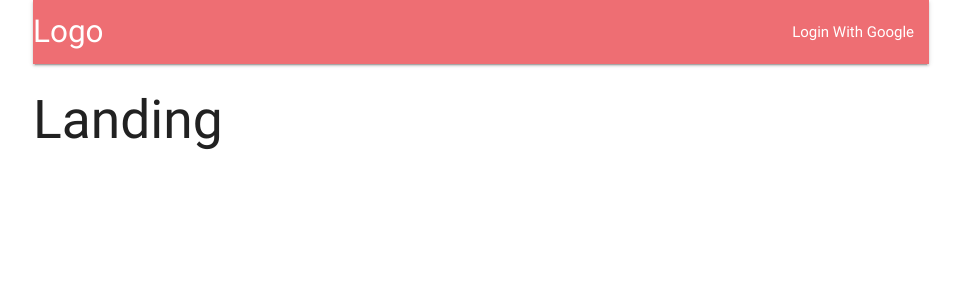
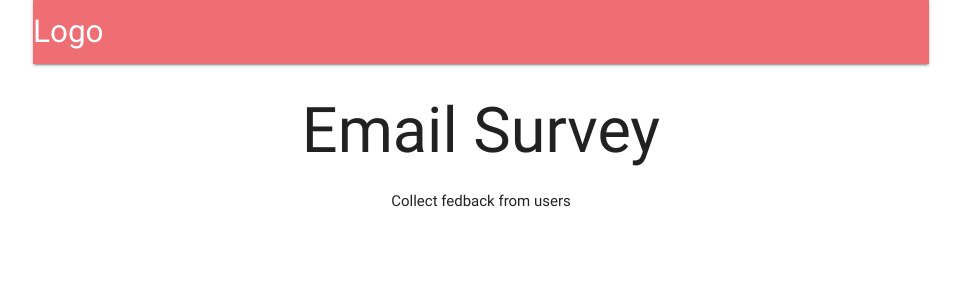
Before and after one commit to dsinkey/react-redux-email-survey, a React (Create React App) app in the folder client/: page / in a window 1280 px wide. Shown: the top 300 px of the page, without its empty margins (159-1120 px from the left). Built offline with nearby package versions, Linux system fonts and the light colour scheme; no server answers.

Commit message:
Added Landing Page Component and new route redirect on the backend for when logging out

```diff
--- a/client/src/actions/index.js
+++ b/client/src/actions/index.js
@@ -3,5 +3,5 @@ import { FETCH_USER } from './types';
 
 export const fetchUser = () => async dispatch => {
     const res = await axios.get('/api/current_user')
-    dispatch({ type: FETCH_USER, payload: res });
+    dispatch({ type: FETCH_USER, payload: res.data });
 };
--- a/client/src/components/App.js
+++ b/client/src/components/App.js
@@ -1,12 +1,12 @@
 import React, { Component } from 'react';
 import { BrowserRouter, Route } from 'react-router-dom';
 import Header from './Header';
+import Landing from './Landing';
 import { connect } from 'react-redux';
 import * as actions from '../actions';
 
 const Dashboard = () => <h2>Dashboard</h2>;
 const SurveyNew = () => <h2>SurveyNew</h2>;
-const Landing = () => <h2>Landing</h2>;
 
 class App extends Component {
     componentDidMount() {
--- a/client/src/components/Header.js
+++ b/client/src/components/Header.js
@@ -1,18 +1,46 @@
-import React, { Component} from 'react';
+import React, { Component } from 'react';
+import { connect } from 'react-redux';
+import {Link} from 'react-router-dom';
 
 class Header extends Component {
+    renderContent() {
+        switch (this.props.auth) {
+            case null:
+                return;
+            case false:
+                return (
+                    <li>
+                        <a href="/auth/google">Login With Google</a>
+                    </li>
+                );
+            default:
+                return (
+                    <li>
+                        <a href="/api/logout">Logout</a>
+                    </li>
+                );
+        }
+    }
     render() {
         return (
             <nav>
                 <div className="nav-wrapper">
-                    <a className="left brand-logo">Logo</a>
+                    <Link
+                        to={this.props.auth ? '/surveys' : '/'}
+                        className="left brand-logo"
+                    >
+                    Logo</Link>
                     <ul className="right">
-                        <li><a href="/auth/google">Login With Google</a></li>
+                        {this.renderContent()}
                     </ul>
                 </div>
             </nav>
-        )
+        );
     }
 }
 
-export default Header;
+function mapStateToProps({ auth }) {
+    return { auth };
+}
+
+export default connect(mapStateToProps)(Header);
--- /dev/null
+++ b/client/src/components/Landing.js
@@ -0,0 +1,14 @@
+import React from 'react';
+
+const Landing = () => {
+    return (
+        <div style={{textAlign: 'center'}}>
+            <h1>
+                Email Survey
+            </h1>
+            Collect fedback from users
+        </div>
+    );
+};
+
+export default Landing;
--- a/client/src/reducers/authReducer.js
+++ b/client/src/reducers/authReducer.js
@@ -1,6 +1,9 @@
-export default function(state = {}, action) {
-    console.log(action);
+import {FETCH_USER} from '../actions/types';
+
+export default function(state = null, action) {
     switch (action.type) {
+        case FETCH_USER:
+            return action.payload || false;
         default:
             return state;
     }
```
Also changed, not shown: 1 other file (tests, documents, lock files or other folders).
